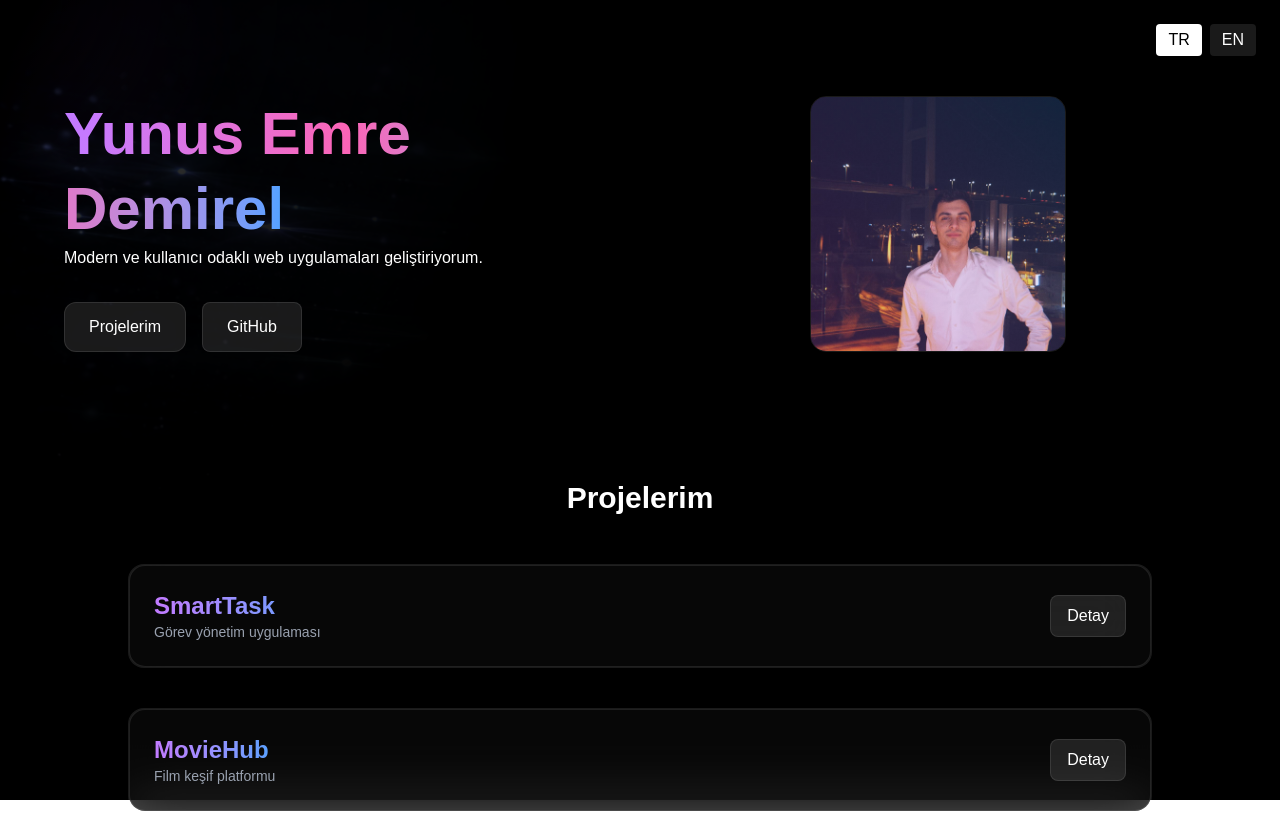
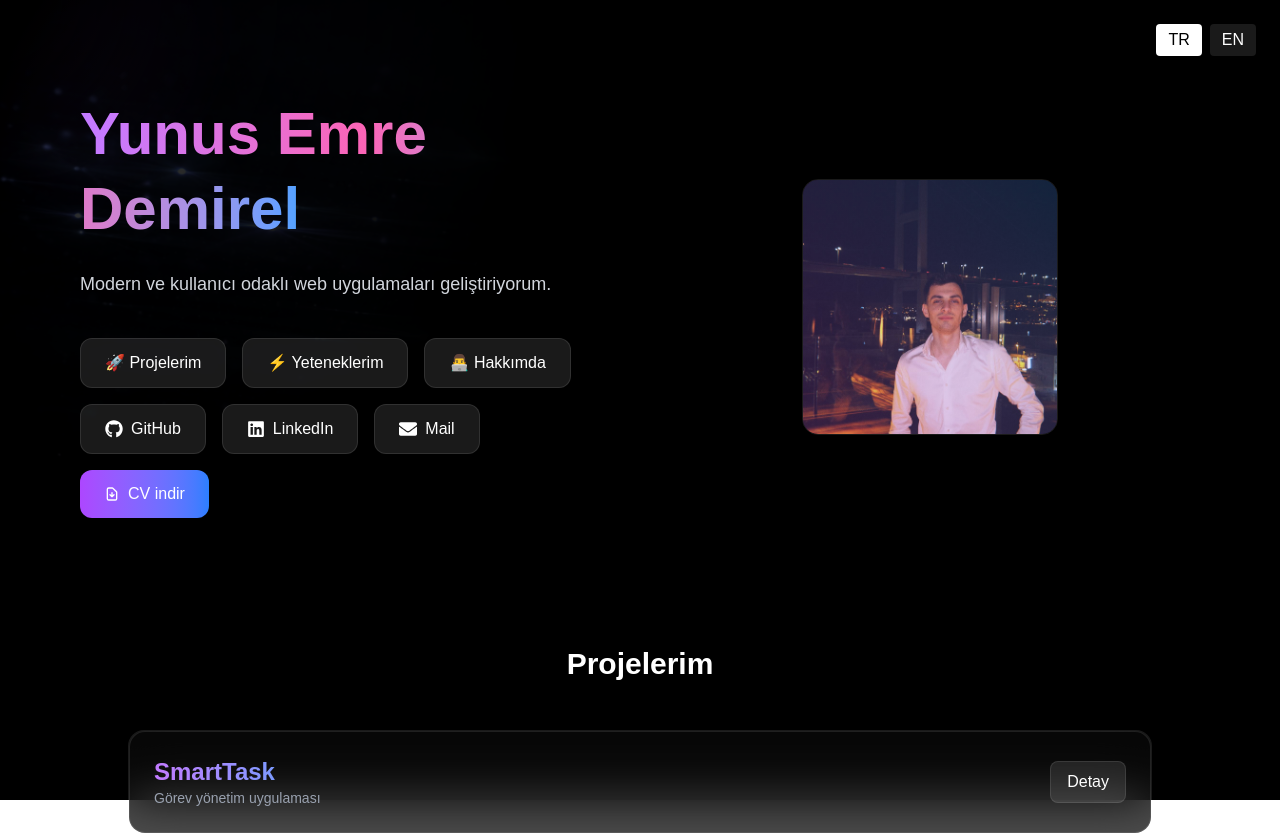
Before and after one commit to iondris/personal-portfolio, a Next.js app: page / in a window 1280 px wide. Shown: the top 835 px of the page. Built offline with nearby package versions, Linux system fonts and the light colour scheme.

Commit message:
icons added

```diff
--- a/components/About.tsx
+++ b/components/About.tsx
@@ -8,7 +8,7 @@ export default function About() {
   const t = translations[lang];
 
   return (
-    <section className="max-w-4xl mx-auto mt-32">
+    <section id="about" className="max-w-4xl mx-auto mt-32">
 
       <div className="rounded-2xl p-[1px] bg-gradient-to-r from-purple-500 via-pink-500 to-blue-500">
 
--- a/components/Hero.tsx
+++ b/components/Hero.tsx
@@ -3,15 +3,17 @@
 import Image from "next/image";
 import { useLanguage } from "@/context/LanguageContext";
 import { translations } from "@/data/Translations";
+import { FaGithub, FaLinkedin, FaEnvelope } from "react-icons/fa";
+import { HiOutlineDocumentDownload } from "react-icons/hi";
 
 export default function Hero() {
   const { lang } = useLanguage();
   const t = translations[lang as "tr" | "en"];
 
   return (
-    <section className="max-w-6xl mx-auto mt-24 mb-32 grid md:grid-cols-2 gap-10 items-center">
+    <section className="max-w-6xl mx-auto mt-24 mb-32 grid md:grid-cols-2 gap-10 items-center px-4">
 
-      {/* SOL TARAF */}
+      {/* SOL */}
       <div>
         <h1 className="text-5xl md:text-6xl font-bold leading-tight">
           <span className="bg-gradient-to-r from-purple-400 via-pink-400 to-blue-400 text-transparent bg-clip-text">
@@ -19,42 +21,76 @@ export default function Hero() {
           </span>
         </h1>
 
-        <p className="...">
+        <p className="mt-6 text-gray-300 text-lg max-w-xl">
           {t.heroDesc}
         </p>
 
-        <div className="flex gap-4 mt-8">
-          <button className="px-6 py-3 rounded-xl bg-white/10 border border-white/10 backdrop-blur-md hover:bg-white/20 transition">
-            {t.heroButton1}
-          </button>
+        {/* BUTTONS */}
+        <div className="flex flex-wrap gap-4 mt-10">
 
+          {/* Projects */}
+          <NavButton href="#projects">
+            🚀 {lang === "tr" ? "Projelerim" : "Projects"}
+          </NavButton>
+
+          {/* Skills */}
+          <NavButton href="#skills">
+            ⚡ {lang === "tr" ? "Yeteneklerim" : "Skills"}
+          </NavButton>
+
+          {/* About */}
+          <NavButton href="#about">
+            👨‍💻 {lang === "tr" ? "Hakkımda" : "About"}
+          </NavButton>
+
+          {/* GitHub */}
+          <IconButton href="https://github.com/iondris">
+            <FaGithub />
+            GitHub
+          </IconButton>
+
+          {/* LinkedIn */}
+          <IconButton href="https://www.linkedin.com/in/yunus-emre-demirel-165937299/">
+            <FaLinkedin />
+            LinkedIn
+          </IconButton>
+
+          {/* Mail */}
+          <IconButton href="mailto:yunusemredemirel5709@gmail.com">
+            <FaEnvelope />
+            Mail
+          </IconButton>
+
+          {/* CV */}
           <a
-        href="https://github.com/iondris"
-        target="_blank"
-        rel="noopener noreferrer"
-        className="px-6 py-3 rounded-lg bg-white/10 hover:bg-white/20 transition border border-white/10"
-              >
-            GitHub
+            href="/cv.pdf"
+            download
+            className="group flex items-center gap-2 px-6 py-3 rounded-xl bg-gradient-to-r from-purple-500 to-blue-500 hover:scale-105 hover:shadow-lg hover:shadow-purple-500/30 transition-all duration-300"
+          >
+            <HiOutlineDocumentDownload className="group-hover:translate-y-1 transition" />
+            {lang === "tr" ? "CV indir" : "Download CV"}
           </a>
+
         </div>
       </div>
 
-      {/* SAĞ TARAF (FOTO) */}
+      {/* SAĞ FOTO */}
       <div className="flex justify-center">
-        <div className="relative w-64 h-64 rounded-2xl overflow-hidden border border-white/10">
+        <div className="relative w-64 h-64 rounded-2xl overflow-hidden border border-white/10 group">
 
-          {/* GLOW ARKA PLAN */}
-          <div className="absolute -inset-2 bg-gradient-to-r from-purple-500 via-pink-500 to-blue-500 blur-xl opacity-30 -z-10"></div>
+          {/* GLOW */}
+          <div className="absolute -inset-2 bg-gradient-to-r from-purple-500 via-pink-500 to-blue-500 blur-xl opacity-30 group-hover:opacity-50 transition -z-10"></div>
 
-          {/* FOTO */}
+          {/* IMAGE */}
           <Image
             src="/me.jpg"
             alt="Yunus Emre"
             fill
-            className="object-cover transition duration-500 hover:scale-110"
+            className="object-cover transition duration-500 group-hover:scale-110"
+            priority
           />
 
-          {/* ÜST IŞIK */}
+          {/* LIGHT */}
           <div className="absolute inset-0 bg-gradient-to-tr from-purple-500/20 to-blue-500/20" />
         </div>
       </div>
@@ -62,3 +98,37 @@ export default function Hero() {
     </section>
   );
 }
+
+function NavButton({ href, children }: any) {
+  return (
+    <a
+      href={href}
+      className="group px-6 py-3 rounded-xl bg-white/10 border border-white/10 backdrop-blur-md
+      hover:bg-white/20 hover:scale-105 hover:shadow-lg hover:shadow-purple-500/20
+      transition-all duration-300"
+    >
+      <span className="group-hover:translate-x-1 inline-block transition">
+        {children}
+      </span>
+    </a>
+  );
+}
+
+function IconButton({ href, children }: any) {
+  return (
+    <a
+      href={href}
+      target="_blank"
+      className="group flex items-center gap-2 px-6 py-3 rounded-xl bg-white/10 border border-white/10 backdrop-blur-md
+      hover:bg-white/20 hover:scale-105 hover:shadow-lg hover:shadow-blue-500/20
+      transition-all duration-300"
+    >
+      <span className="text-lg group-hover:rotate-6 transition">
+        {children[0]}
+      </span>
+      <span className="group-hover:translate-x-1 transition">
+        {children[1]}
+      </span>
+    </a>
+  );
+}
--- a/components/Projects.tsx
+++ b/components/Projects.tsx
@@ -16,7 +16,7 @@ export default function Projects() {
   };
 
   return (
-    <section className="max-w-5xl mx-auto mt-20">
+    <section id="projects" className="max-w-5xl mx-auto mt-20">
 
       <h2 className="text-3xl font-semibold text-center mb-12">
         {t.projectsTitle}
--- a/components/Skills.tsx
+++ b/components/Skills.tsx
@@ -16,7 +16,7 @@ export default function Skills() {
   };
 
   return (
-    <section className="max-w-6xl mx-auto mt-32">
+    <section id="skills" className="max-w-6xl mx-auto mt-32">
 
       <h2 className="text-3xl font-semibold text-center mb-12">
         {t.skillsTitle}
--- a/components/Timeline.tsx
+++ b/components/Timeline.tsx
@@ -9,7 +9,7 @@ export default function Timeline() {
   const t = translations[lang];
 
   return (
-    <section className="max-w-4xl mx-auto mt-32">
+    <section id="journey" className="max-w-4xl mx-auto mt-32">
 
       <h2 className="text-3xl font-semibold text-center mb-12">
         {t.journeyTitle}
--- a/data/Translations.ts
+++ b/data/Translations.ts
@@ -21,7 +21,7 @@ export const translations = {
       },
     ],
 
-    skillsTitle: "Yetkinliklerim",
+    skillsTitle: "Yeteneklerim",
 
     techSkillsTitle: "💻 Teknik Yetenekler",
     softSkillsTitle: "🧠 Kişisel Yetenekler",
--- a/package.json
+++ b/package.json
@@ -10,9 +10,11 @@
   },
   "dependencies": {
     "framer-motion": "^12.38.0",
+    "lucide-react": "^1.8.0",
     "next": "16.2.3",
     "react": "19.2.4",
-    "react-dom": "19.2.4"
+    "react-dom": "19.2.4",
+    "react-icons": "^5.6.0"
   },
   "devDependencies": {
     "@tailwindcss/postcss": "^4",
```
Also changed, not shown: 2 other files (tests, documents, lock files or other folders).
